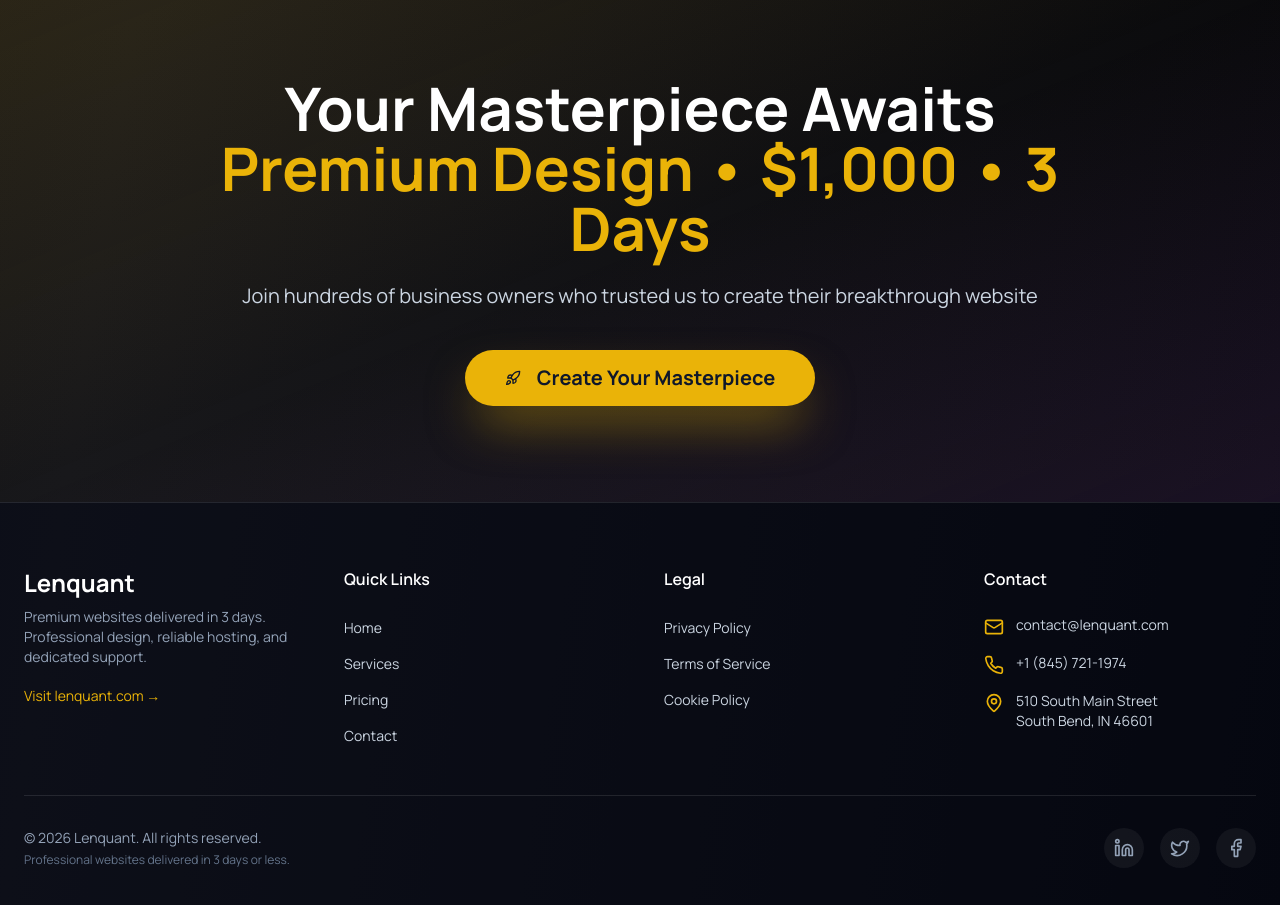
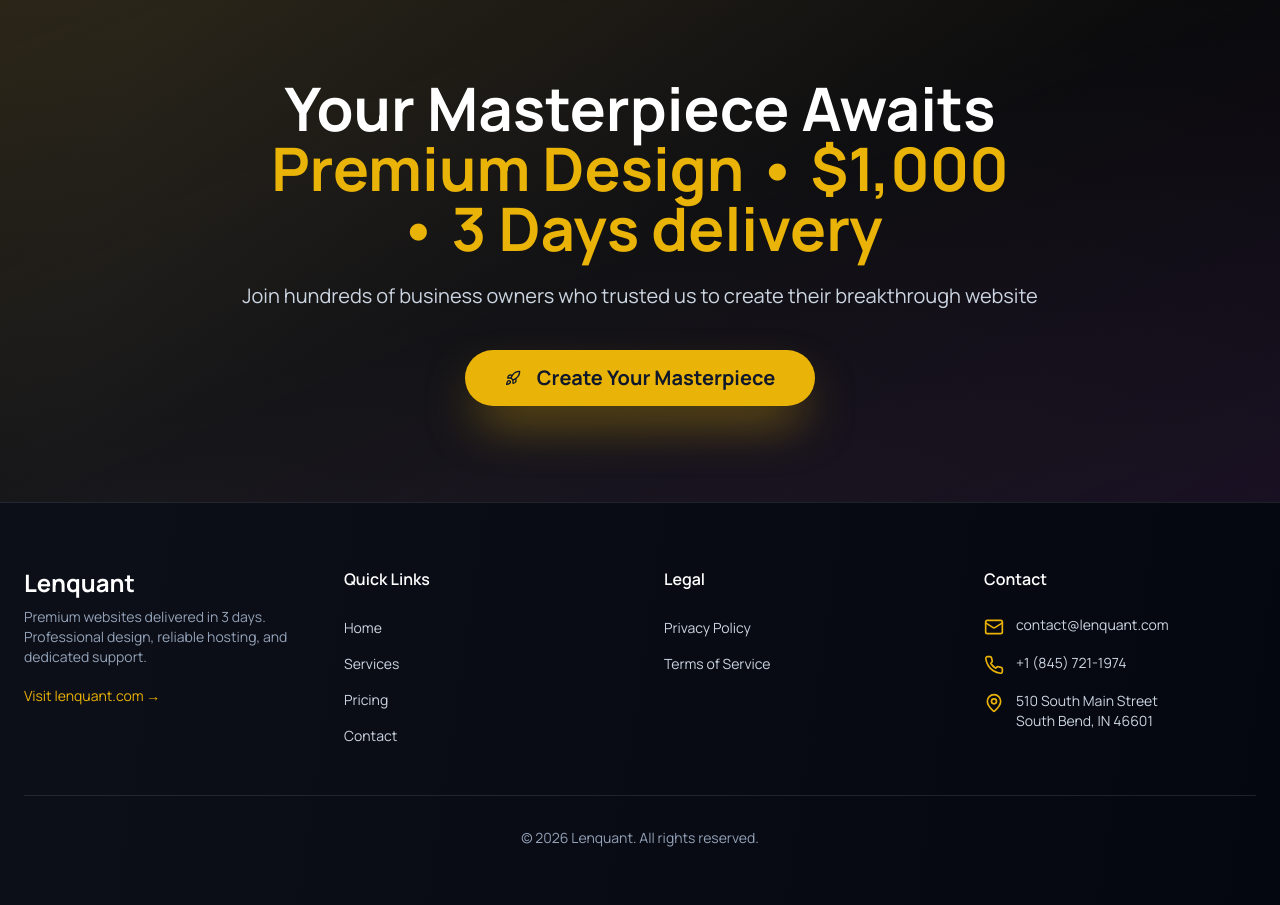
Before and after one commit to BuildGrowthNow/lenmanag, a Next.js app in the folder apps/web/: page / in a window 1280 px wide. Shown: the part 7900-8805 px from the top of the page. Built offline with nearby package versions, Linux system fonts and the light colour scheme.

Commit message:
landing page updates

```diff
--- a/apps/web/src/app/page.tsx
+++ b/apps/web/src/app/page.tsx
@@ -670,7 +670,7 @@ export default function SitesLandingPage() {
               <h2 className="text-5xl md:text-6xl font-bold mb-6 text-white">
                 Your Masterpiece Awaits
                 <br />
-                <span className="text-yellow-500">Premium Design • $1,000 • 3 Days</span>
+                <span className="text-yellow-500">Premium Design • $1,000<br />• 3 Days delivery</span>
               </h2>
               <p className="text-xl text-slate-300 mb-10">
                 Join hundreds of business owners who trusted us to create their breakthrough website
--- a/apps/web/src/components/landing/footer.tsx
+++ b/apps/web/src/components/landing/footer.tsx
@@ -1,7 +1,7 @@
 "use client";
 
 import { motion } from "framer-motion";
-import { Mail, Phone, MapPin, Linkedin, Twitter, Facebook } from "lucide-react";
+import { Mail, Phone, MapPin } from "lucide-react";
 
 export function Footer() {
   const currentYear = new Date().getFullYear();
@@ -112,14 +112,6 @@ export function Footer() {
                   Terms of Service
                 </a>
               </li>
-              <li>
-                <a
-                  href="/cookie-policy"
-                  className="text-slate-300 hover:text-yellow-500 transition-colors text-sm"
-                >
-                  Cookie Policy
-                </a>
-              </li>
             </ul>
           </motion.div>
 
@@ -171,41 +163,11 @@ export function Footer() {
           whileInView={{ opacity: 1 }}
           transition={{ duration: 0.5 }}
           viewport={{ once: true }}
-          className="flex flex-col md:flex-row items-center justify-between"
+          className="text-center"
         >
-          <div className="text-center md:text-left mb-6 md:mb-0">
-            <p className="text-slate-400 text-sm">
-              &copy; {currentYear} Lenquant. All rights reserved.
-            </p>
-            <p className="text-slate-500 text-xs mt-1">
-              Professional websites delivered in 3 days or less.
-            </p>
-          </div>
-
-          {/* Social Links */}
-          <div className="flex items-center gap-4">
-            <a
-              href="#"
-              className="w-10 h-10 rounded-full bg-white/5 hover:bg-yellow-500/20 flex items-center justify-center text-slate-400 hover:text-yellow-500 transition-all"
-              aria-label="LinkedIn"
-            >
-              <Linkedin className="w-5 h-5" />
-            </a>
-            <a
-              href="#"
-              className="w-10 h-10 rounded-full bg-white/5 hover:bg-yellow-500/20 flex items-center justify-center text-slate-400 hover:text-yellow-500 transition-all"
-              aria-label="Twitter"
-            >
-              <Twitter className="w-5 h-5" />
-            </a>
-            <a
-              href="#"
-              className="w-10 h-10 rounded-full bg-white/5 hover:bg-yellow-500/20 flex items-center justify-center text-slate-400 hover:text-yellow-500 transition-all"
-              aria-label="Facebook"
-            >
-              <Facebook className="w-5 h-5" />
-            </a>
-          </div>
+          <p className="text-slate-400 text-sm">
+            &copy; {currentYear} Lenquant. All rights reserved.
+          </p>
         </motion.div>
       </div>
     </footer>
```
